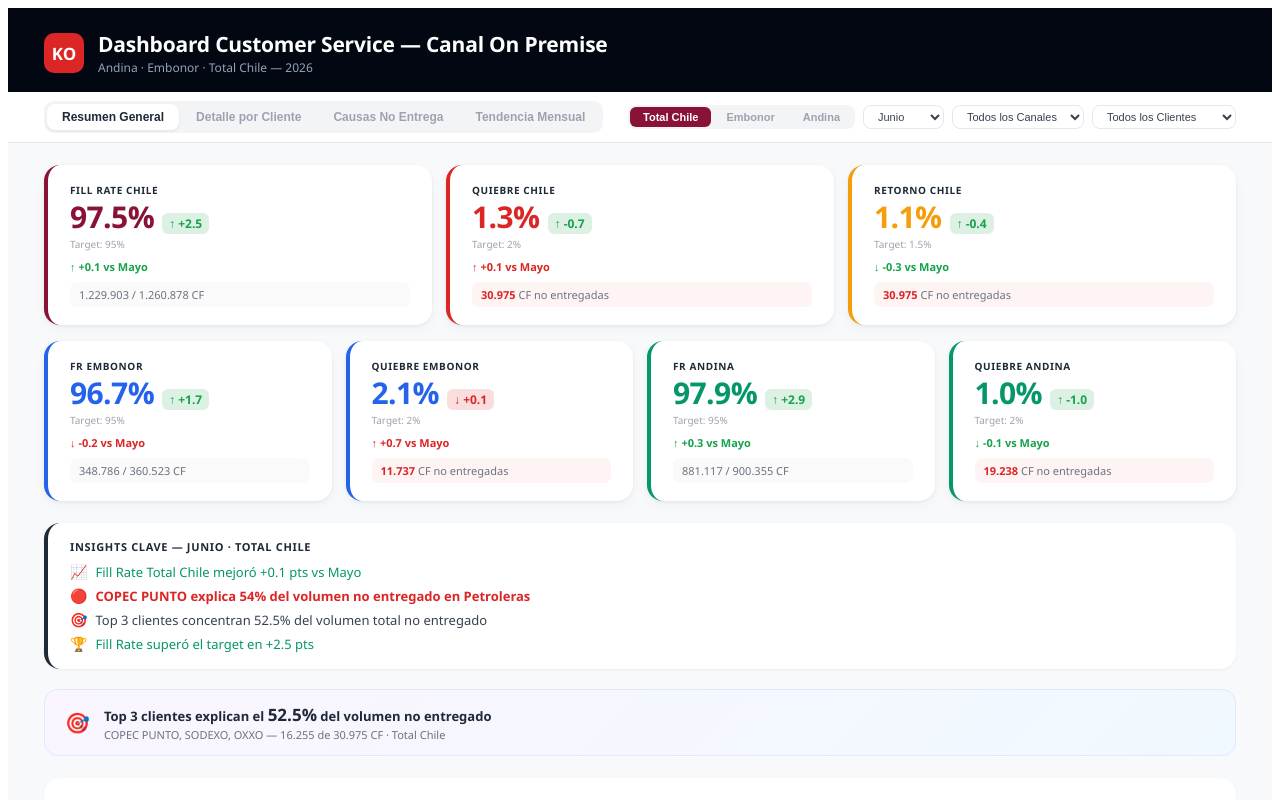
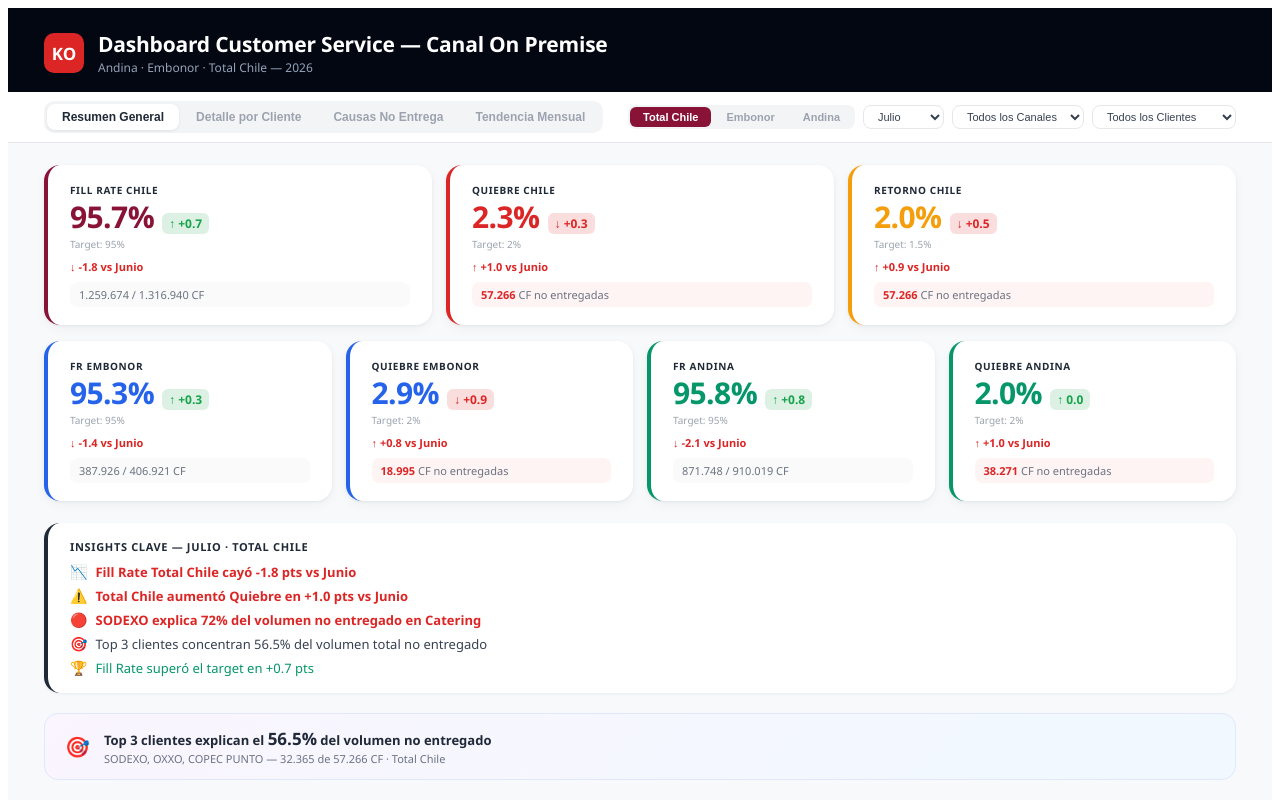
Before and after one commit to nicolasmiatello/cs-dashboard-chile-op, a React (Vite) app: page / in a window 1280 px wide. Shown: the top 800 px of the page. Built offline with nearby package versions, Linux system fonts and the light colour scheme.

Commit message:
Update App.jsx

```diff
--- a/src/App.jsx
+++ b/src/App.jsx
@@ -22,7 +22,7 @@ const CANAL_MAP = {
 };
 
 const CANALES = ["Catering", "Petroleras", "Fast Food", "C Stores", "Entretención", "Pizzería"];
-const MESES = ["Enero", "Febrero", "Marzo", "Abril", "Mayo", "Junio"];
+const MESES = ["Enero", "Febrero", "Marzo", "Abril", "Mayo", "Junio", "Julio"];
 const ALL_CADENAS = Object.keys(CANAL_MAP);
 const TARGETS = { fr: 95.0, quiebre: 2.0, retorno: 1.5 };
 
@@ -118,6 +118,21 @@ const RAW = {
       "ENJOY": { cf_sol: 12026, cf: 11489, fr: 95.5, quiebre: 2.8, retorno: 1.7 },
       "PAPA JOHNS": { cf_sol: 28777, cf: 28158, fr: 97.8, quiebre: 1.6, retorno: 0.6 },
     },
+    Julio: {
+      "SODEXO": { cf_sol: 125057, cf: 121445, fr: 97.1, quiebre: 1.8, retorno: 1.1 },
+      "COPEC PUNTO": { cf_sol: 88391, cf: 84614, fr: 95.7, quiebre: 2.3, retorno: 2.0 },
+      "ENEX/SHELL": { cf_sol: 40237, cf: 38352, fr: 95.3, quiebre: 2.4, retorno: 2.3 },
+      "PETROBRAS": { cf_sol: 40848, cf: 38473, fr: 94.2, quiebre: 4.0, retorno: 1.8 },
+      "DOGGIS": { cf_sol: 6415, cf: 5350, fr: 83.4, quiebre: 12.0, retorno: 4.6 },
+      "JUAN MAESTRO": { cf_sol: 3600, cf: 3144, fr: 87.3, quiebre: 8.4, retorno: 4.3 },
+      "MC DONALDS": { cf_sol: 5950, cf: 5743, fr: 96.5, quiebre: 2.1, retorno: 1.4 },
+      "SUBWAY": { cf_sol: 10633, cf: 9865, fr: 92.8, quiebre: 3.0, retorno: 4.2 },
+      "TARRAGONA": { cf_sol: 8762, cf: 7718, fr: 88.1, quiebre: 10.0, retorno: 1.9 },
+      "OXXO": { cf_sol: 21042, cf: 19579, fr: 93.0, quiebre: 3.5, retorno: 3.5 },
+      "CINEMARK": { cf_sol: 8182, cf: 7903, fr: 96.6, quiebre: 3.1, retorno: 0.4 },
+      "ENJOY": { cf_sol: 14408, cf: 13618, fr: 94.5, quiebre: 4.5, retorno: 1.0 },
+      "PAPA JOHNS": { cf_sol: 33396, cf: 32122, fr: 96.2, quiebre: 2.9, retorno: 0.9 },
+    },
   },
   andina: {
     Enero: {
@@ -209,6 +224,21 @@ const RAW = {
       "OXXO": { cf_sol: 127197, cf: 123273, fr: 96.9, quiebre: 1.4, retorno: 1.7 },
       "CINEMARK": { cf_sol: 12707, cf: 12480, fr: 98.2, quiebre: 1.0, retorno: 0.8 },
       "PAPA JOHNS": { cf_sol: 43001, cf: 42274, fr: 98.3, quiebre: 1.4, retorno: 0.3 },
+    },
+    Julio: {
+      "EUREST/COMPASS": { cf_sol: 151801, cf: 146890, fr: 96.8, quiebre: 2.7, retorno: 0.6 },
+      "SODEXO": { cf_sol: 205690, cf: 196870, fr: 95.7, quiebre: 1.9, retorno: 2.4 },
+      "COPEC PUNTO": { cf_sol: 172959, cf: 167042, fr: 96.6, quiebre: 1.5, retorno: 1.9 },
+      "ENEX/SHELL": { cf_sol: 65875, cf: 62945, fr: 95.6, quiebre: 2.1, retorno: 2.3 },
+      "PETROBRAS": { cf_sol: 79510, cf: 76056, fr: 95.7, quiebre: 1.6, retorno: 2.8 },
+      "DOGGIS": { cf_sol: 4936, cf: 4752, fr: 96.3, quiebre: 1.0, retorno: 2.8 },
+      "JUAN MAESTRO": { cf_sol: 4759, cf: 4500, fr: 94.6, quiebre: 1.3, retorno: 4.1 },
+      "MC DONALDS": { cf_sol: 9369, cf: 9192, fr: 98.1, quiebre: 0.7, retorno: 1.2 },
+      "SUBWAY": { cf_sol: 11753, cf: 11121, fr: 94.6, quiebre: 1.0, retorno: 4.4 },
+      "TARRAGONA": { cf_sol: 11489, cf: 10962, fr: 95.4, quiebre: 2.7, retorno: 1.9 },
+      "OXXO": { cf_sol: 136284, cf: 127508, fr: 93.6, quiebre: 2.7, retorno: 3.7 },
+      "CINEMARK": { cf_sol: 11159, cf: 10876, fr: 97.5, quiebre: 2.0, retorno: 0.6 },
+      "PAPA JOHNS": { cf_sol: 44435, cf: 43034, fr: 96.8, quiebre: 2.0, retorno: 1.2 },
     },
   },
 };
@@ -302,7 +332,7 @@ const BarLabel = (props) => {
 // ============================================================
 export default function Dashboard() {
   const [activeTab, setActiveTab] = useState("resumen");
-  const [selectedMes, setSelectedMes] = useState("Junio");
+  const [selectedMes, setSelectedMes] = useState("Julio");
   const [selectedCanal, setSelectedCanal] = useState("Todos");
   const [selectedEmb, setSelectedEmb] = useState("Total Chile");
   const [selectedCadena, setSelectedCadena] = useState("Todas");
```
